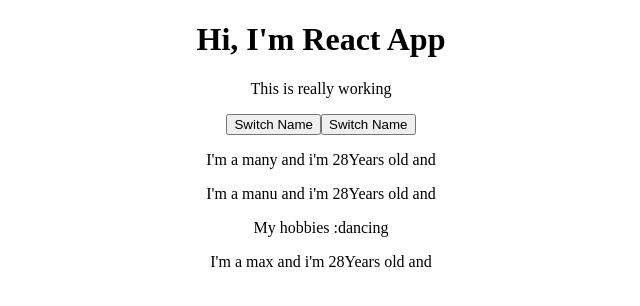
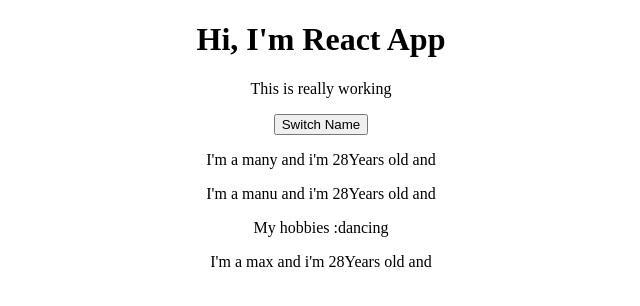
Before and after one commit to poojakelkar/react_demo, a React (Create React App) app: page / in a window 1280 px wide. Shown: the top 306 px of the page, without its empty margins (324-964 px from the left). Built offline with nearby package versions, Linux system fonts and the light colour scheme.

Commit message:
changes done into app.js

```diff
--- a/src/App.js
+++ b/src/App.js
@@ -1,20 +1,21 @@
-import React, { Component } from "react";
+import React, { useState } from "react";
 import "./App.css";
 import Person from "./Person/Person";
-class App extends Component {
-    state = {
+
+const App = (props) => {
+    const [personsState, setPersonsState] = useState({
         persons: [
             { name: "many", age: 28 },
             { name: "manu", age: 29 },
             { name: "max", age: 30 },
         ],
         otherState: "some other",
-    };
+    });
 
-    switchNameHandler = () => {
+    const switchNameHandler = () => {
         //console.log('was clicked');
-        //this.state.persons[0].name="maxmalian";
-        this.setState({
+        //personsState.persons[0].name="maxmalian";
+        setPersonsState({
             persons: [
                 { name: "maxmalian", age: 28 },
                 { name: "manu", age: 29 },
@@ -23,29 +24,36 @@
         });
     };
 
-    render() {
     return (
         <div className='App'>
             <h1>Hi, I'm React App</h1>
             <p>This is really working</p>
-                <button>Switch Name</button>
-                <button onClick={this.switchNameHandler}>Switch Name</button>
+            <button onClick={switchNameHandler}>Switch Name</button>
             <Person
-                    name={this.state.persons[0].name}
-                    age={this.state.persons[0].age}
+                name={personsState.persons[0].name}
+                age={personsState.persons[0].age}
             />
             <Person
-                    name={this.state.persons[1].name}
-                    age={this.state.persons[0].age}>
+                name={personsState.persons[1].name}
+                age={personsState.persons[0].age}>
                 My hobbies :dancing
             </Person>
             <Person
-                    name={this.state.persons[2].name}
-                    age={this.state.persons[0].age}
+                name={personsState.persons[2].name}
+                age={personsState.persons[0].age}
             />
         </div>
     );
     //return React.createElement('div',null,React.createElement('h1',null,'Does It works??'));
-    }
-}
+};
+
 export default App;
+
+// state = {
+//     persons: [
+//         { name: "many", age: 28 },
+//         { name: "manu", age: 29 },
+//         { name: "max", age: 30 },
+//     ],
+//     otherState: "some other",
+// };
```
Lines whose indentation alone changed are shown as unchanged.
